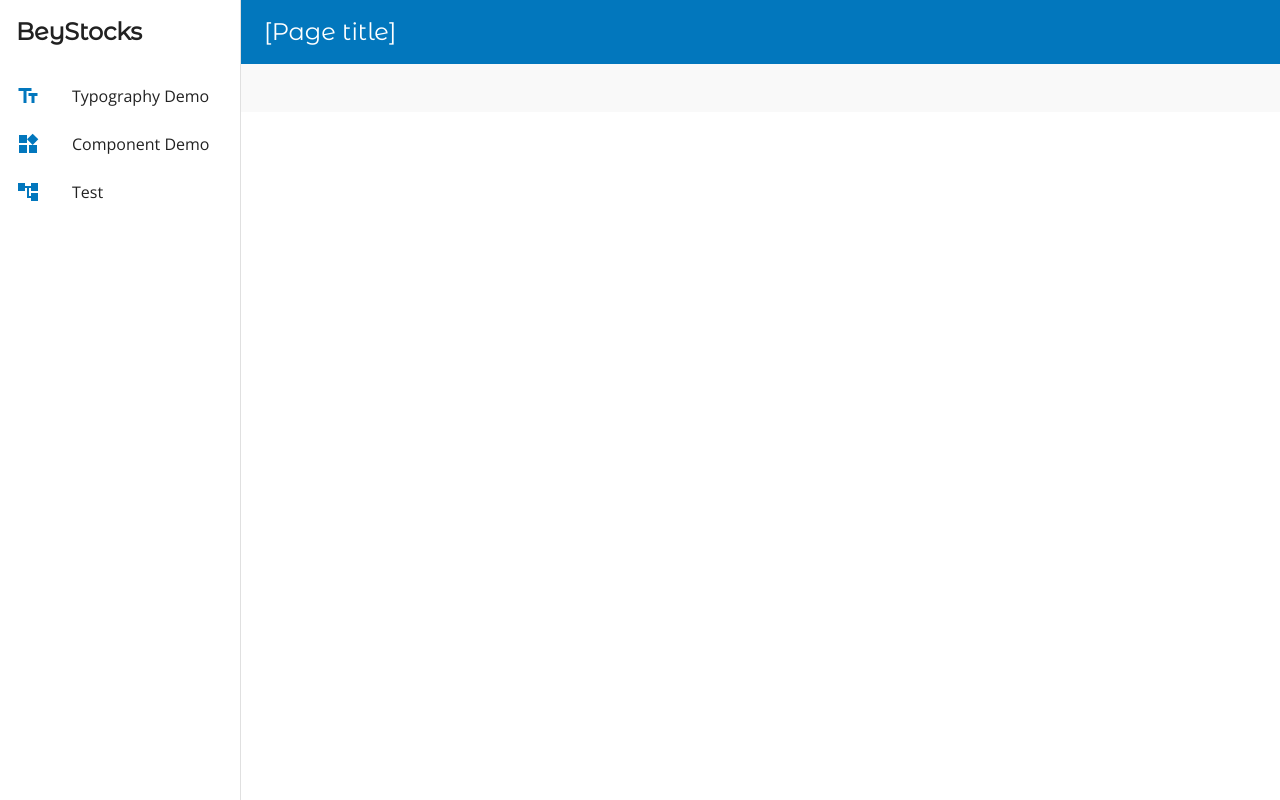
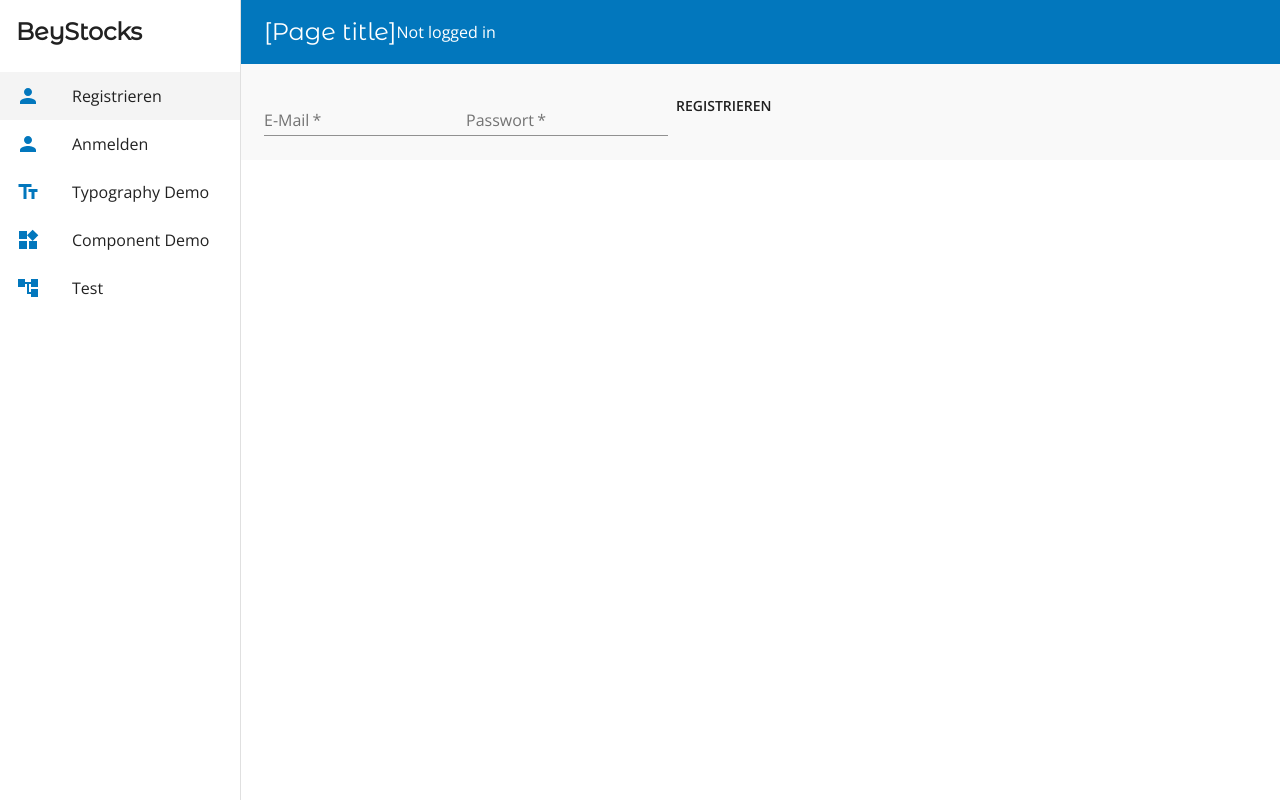
Before and after one commit to isewat/bey-stocks, a React (Create React App) app: page /signup in a window 1280 px wide. Built offline with nearby package versions, Linux system fonts and the light colour scheme; no server answers.

Commit message:
wip add signup and auth persistence

```diff
--- a/package.json
+++ b/package.json
@@ -8,6 +8,7 @@
     "@testing-library/jest-dom": "^5.11.4",
     "@testing-library/react": "^11.1.0",
     "@testing-library/user-event": "^12.1.10",
+    "firebase": "^8.7.1",
     "react": "^17.0.2",
     "react-dom": "^17.0.2",
     "react-router-dom": "^5.2.0",
--- a/src/App.js
+++ b/src/App.js
@@ -3,18 +3,24 @@ import MainLayout from './layout/Main';
 import { ThemeProvider } from '@material-ui/core';
 import { BrowserRouter as Router, Switch, Route } from 'react-router-dom';
 import { theme } from './styles/theme';
+import { AuthContextProvider } from './context/Auth';
 import TypographyDemo from './pages/TypographyDemo';
 import ComponentDemo from './pages/ComponentDemo';
+import SignUp from './pages/SignUp';
 import TestPage from './pages/Test';
 
 function App() {
   return (
+    <AuthContextProvider>
       <ThemeProvider theme={theme}>
         <Router>
           <MainLayout>
             <Switch>
               <Route exact path="/">
                 <TypographyDemo />
+              </Route>
+              <Route path="/signup">
+                <SignUp />
               </Route>
               <Route path="/component-demo">
                 <ComponentDemo />
@@ -26,6 +32,7 @@ function App() {
           </MainLayout>
         </Router>
       </ThemeProvider>
+    </AuthContextProvider>
   );
 }
 
--- /dev/null
+++ b/src/context/Auth.js
@@ -0,0 +1,93 @@
+import React, { createContext, useEffect, useReducer } from 'react';
+import firebase from '../services/firebase';
+
+export const AuthContext = createContext();
+
+const authReducer = (state, action) => {
+  switch (action.type) {
+    case 'SET_USER':
+      return {
+        ...state,
+        authError: null,
+        isAuthenticating: false,
+        user: action.payload
+      }
+    case 'SET_ERROR':
+      return {
+        ...state,
+        authError: action.payload,
+        isAuthenticating: false,
+        user: null
+      }
+    case 'SIGNUP':
+    case 'SIGNIN':
+    case 'SIGNOUT':
+      return {
+        ...state,
+        user: null,
+        authError: null,
+        isAuthenticating: true
+      }
+    default:
+      return state;
+  }
+}
+
+export const AuthContextProvider = ({ children }) => {
+  const [state, dispatch] = useReducer(authReducer, {
+    user: null,
+    authError: null,
+    isAuthenticating: false
+  });
+  const { user, authError, isAuthenticating } = state;
+
+  useEffect(() => {
+    firebase.auth().setPersistence(firebase.auth.Auth.Persistence.LOCAL);
+    return firebase.auth().onAuthStateChanged((user) => {
+      dispatch({ type: 'SET_USER', payload: user });
+    });
+  }, [])
+
+  const signUp = async (email, password) => {
+    try {
+      dispatch({ type: 'SIGNUP' });
+      await firebase.auth().createUserWithEmailAndPassword(email, password);
+    } catch (err) {
+      console.error(err);
+      dispatch({ type: 'SET_ERROR', payload: err.message });
+    }
+  }
+
+  const signIn = async (email, password) => {
+    try {
+      dispatch({ type: 'SIGNIN' });
+      await firebase.auth().signInWithEmailAndPassword(email, password);
+    } catch (err) {
+      console.error(err);
+      dispatch({ type: 'SET_ERROR', payload: err.message });
+    }
+  }
+
+  const signOut = async () => {
+    try {
+      dispatch({ type: 'SIGNOUT' });
+      firebase.auth().signOut();
+    } catch (err) {
+      console.error(err);
+      dispatch({ type: 'SET_ERROR', payload: err.message });
+    }
+  }
+
+  return (
+    <AuthContext.Provider value={{
+      user,
+      isAuthenticating,
+      authError,
+      signUp,
+      signIn,
+      signOut
+    }}>
+      {children}
+    </AuthContext.Provider>
+  )
+}
--- a/src/layout/Main.js
+++ b/src/layout/Main.js
@@ -1,9 +1,12 @@
+import React, { useContext } from 'react';
 import { AppBar, Toolbar, Drawer, Typography, List, ListItem, ListItemIcon, ListItemText } from '@material-ui/core';
 import TextFieldsIcon from '@material-ui/icons/TextFields';
 import WidgetsIcon from '@material-ui/icons/Widgets';
 import AccountTreeIcon from '@material-ui/icons/AccountTree';
+import PersonIcon from '@material-ui/icons/Person';
 import { makeStyles } from '@material-ui/styles';
 import { useHistory, useLocation } from 'react-router-dom'
+import { AuthContext } from '../context/Auth';
 
 const drawerWidth = 240;
 
@@ -49,6 +52,26 @@ const useStyles = makeStyles((theme) => ({
 
 const menuItems = [
   {
+    text: 'Registrieren',
+    icon: <PersonIcon color="primary" />,
+    location: {
+      pathname: '/signup',
+      state: {
+        title: 'Registrieren'
+      }
+    }
+  },
+  {
+    text: 'Anmelden',
+    icon: <PersonIcon color="primary" />,
+    location: {
+      pathname: '/signin',
+      state: {
+        title: 'Anmelden'
+      }
+    }
+  },
+  {
     text: 'Typography Demo',
     icon: <TextFieldsIcon color="primary" />,
     location: {
@@ -57,7 +80,6 @@ const menuItems = [
         title: 'Typography Demo'
       }
     }
-
   },
   {
     text: 'Component Demo',
@@ -87,6 +109,8 @@ const MainLayout = ({ children }) => {
   const classes = useStyles();
   const history = useHistory();
   const location = useLocation();
+  const { user } = useContext(AuthContext);
+
   return (
     <div className={classes.root}>
       <AppBar
@@ -97,6 +121,7 @@ const MainLayout = ({ children }) => {
       >
         <Toolbar>
           <Typography variant="h5">{location.state?.title || '[Page title]'}</Typography>
+          <Typography>{user?.email || 'Not logged in'}</Typography>
         </Toolbar>
       </AppBar>
       <Drawer
--- /dev/null
+++ b/src/pages/SignUp.js
@@ -0,0 +1,37 @@
+import React, { useState, useContext } from 'react';
+import { TextField, Button } from '@material-ui/core';
+import { AuthContext } from '../context/Auth';
+
+const SignUp = () => {
+  const [email, setEmail] = useState('');
+  const [password, setPassword] = useState('');
+  const { signUp, authError, isAuthenticating } = useContext(AuthContext);
+
+  return (
+    <div>
+      <TextField
+        required
+        label="E-Mail"
+        value={email}
+        onChange={(e) => { setEmail(e.target.value) }}
+      />
+      <TextField
+        required
+        label="Passwort"
+        value={password}
+        onChange={(e) => { setPassword(e.target.value) }}
+      />
+      <Button
+        disabled={isAuthenticating}
+        onClick={() => {
+          signUp(email, password)
+        }}
+      >
+        Registrieren
+      </Button>
+      {authError}
+    </div>
+  )
+}
+
+export default SignUp;
--- /dev/null
+++ b/src/services/firebase.js
@@ -0,0 +1,15 @@
+import firebase from 'firebase/app';
+import 'firebase/auth';
+
+firebase.initializeApp({
+  apiKey: 'AIzaSyC3e_1B332nG_4rYKEGJqHDb4LQvi-jaz4',
+  authDomain: 'bey-stocks.firebaseapp.com',
+  projectId: 'bey-stocks',
+  storageBucket: 'bey-stocks.appspot.com',
+  messagingSenderId: '844233037297',
+  appId: '1:844233037297:web:0432729edc6be53f7d2050',
+  measurementId: 'G-3KGY8XDNZS',
+});
+
+
+export default firebase;
```
Also changed, not shown: src/pages/SignIn.js (added), 2 other files (tests, documents, lock files or other folders). Lines whose indentation alone changed are shown as unchanged.
